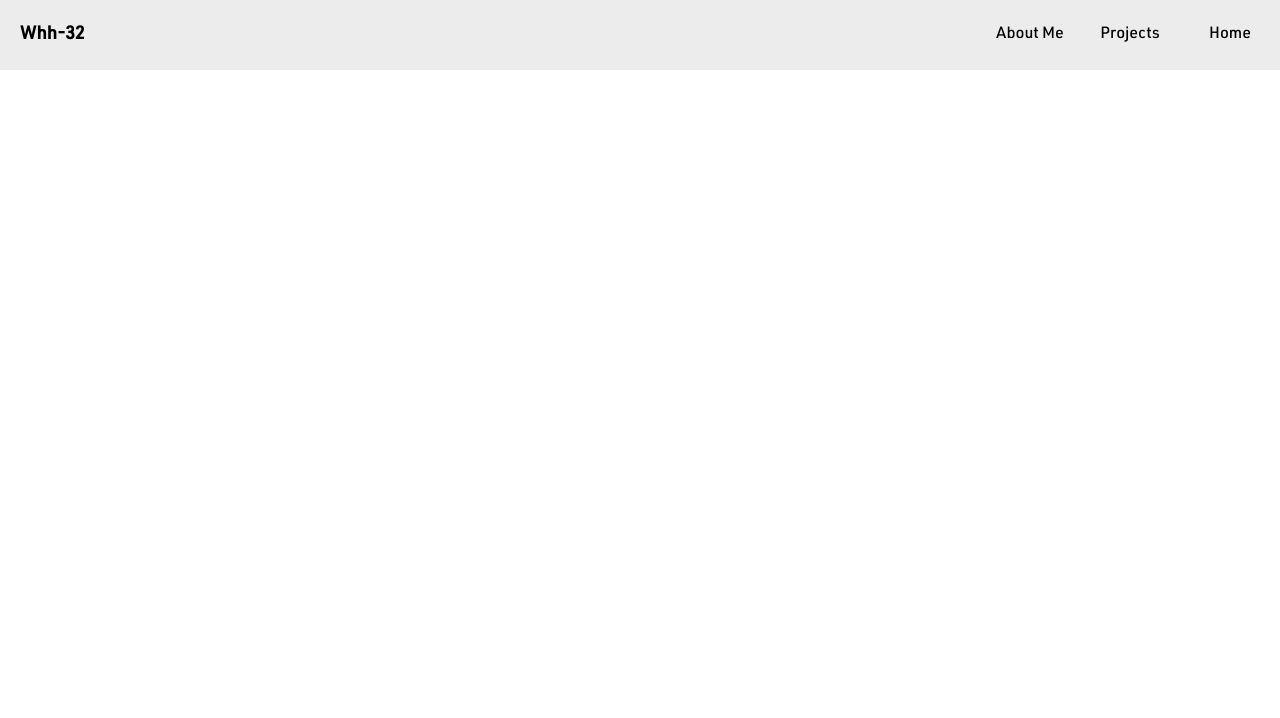
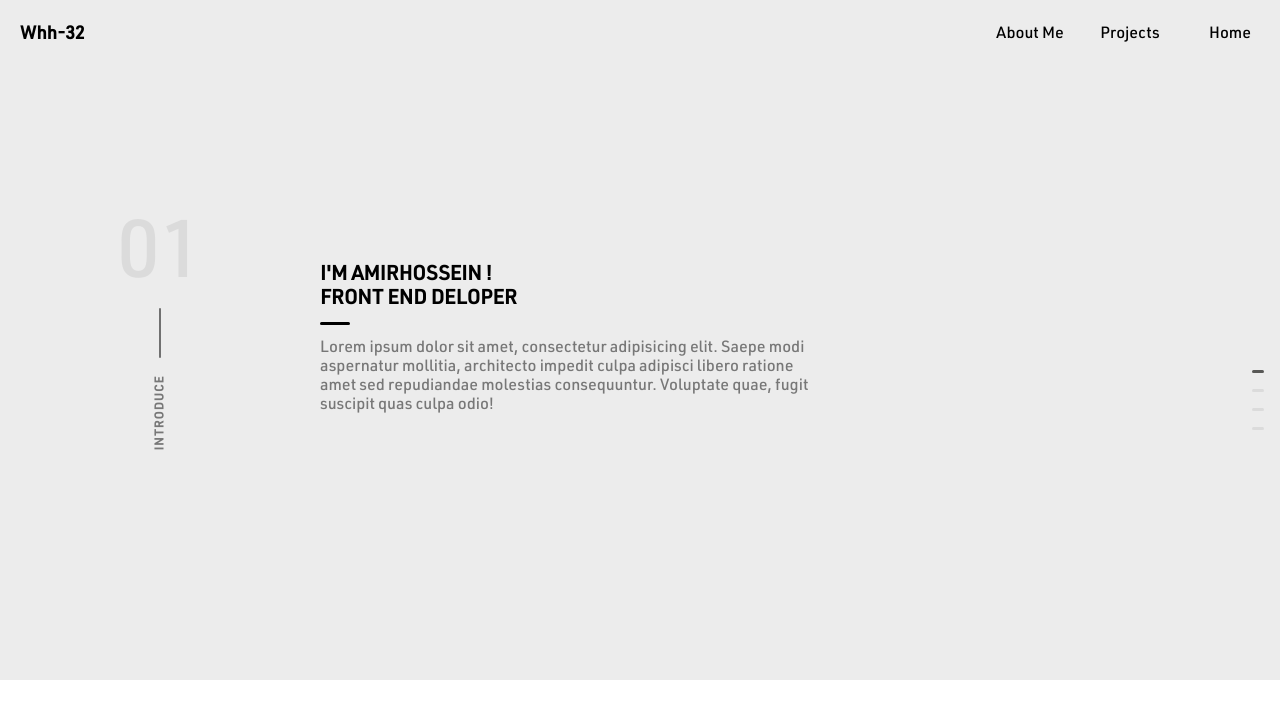
Before and after one commit to Whh-32/whh-32.github.io, a plain HTML site: page index.html in a window 1280 px wide. Shown: the top 718 px of the page. Drawn offline with Linux system fonts and the light colour scheme.

Commit message:
make first part (introduce)

```diff
--- a/css/style.css
+++ b/css/style.css
@@ -12,18 +12,18 @@
     font-family: urwdin;
 }
 
-body {
-    height: 2000px;
-}
-
 @font-face {
     font-family: urwdin;
     src: url(../tools/font/URWDIN/URWDIN-Medium.ttf);
 }
 
+/*********************************** header **************************/
+
 header {
     width: 100%;
     height: 70px;
+    position: fixed;
+    z-index: 1000;
 }
 
 .header {
@@ -76,10 +76,123 @@ header {
 .rightHeader > ul > li > a {
     display: block;
     text-decoration: none;
-    color: black;
+    color: rgb(0, 0, 0);
+}
+
+/********************************** main ****************************/
+
+.main {
+    width: 100%;
+    height: auto;
+}
+
+.parts {
+    width: 100%;
+    height: 680px;
+    display: flex;
+    background-color: var(--lightColor);
+}
+
+.leftParts {
+    width: 25%;
+    height: 100%;
+    display: flex;
+    align-items: center;
+    justify-content: center;
+    flex-flow: column;
+}
+
+.leftParts > .pageNumber > span {
+    display: block;
+    font-size: 80px;
+    color: var(--lightInLight);
+}
+
+.leftParts > .yLine > span {
+    display: block;
+    width: 2px;
+    height: 50px;
+    border-radius: 20px;
+    background-color: rgb(112, 112, 112);
+}
+
+.leftParts > .text  {
+    letter-spacing: 1px;
+    height: 110px;
+    font-size: 12px;
+    transform: rotate(-90deg);
+    color: rgb(119, 119, 119);
+    display: flex;
+    align-items: center;
+    justify-content: center;
+    font-weight: 900;
+
+}
+
+.rightParts {
+    width: 75%;
+    height: 100%;
+    display: flex;
+    align-items: flex-start;
+    justify-content: center;
+    flex-flow: column;
+}
+
+.rightParts > .title {
+    margin-bottom: 10px;
+}
+
+.rightParts > .title > span {
+    color: rgb(0, 0, 0);
+    font-size: 20px;
+    font-weight: 900;
+}
+
+.rightParts > .xLine {
+    width: 30px;
+    height: 3px;
+    border-radius: 20px;
+    margin-bottom: 15px;
+    background-color: rgb(0, 0, 0);
+}
+
+.rightParts > .description {
+    color: rgb(119, 119, 119);
+    font-size: 16px;
+    width: 500px;
 }
 
 /******************************* custom scroll bar *****************************/
+
+.customScroll {
+    position: fixed;
+    top: 50%;
+    transform: translatey(-50%);
+    right: 0;
+}
+
+.customScroll > ul {
+    display: flex;
+    flex-flow: column;
+    align-items: center;
+    justify-content: center;
+    list-style: none;
+    margin-right: 8px;
+}
+
+.customScroll > ul > li {
+    margin: 8px;
+    width: 12px;
+    height: 3px;
+    border-radius: 20px;
+    background-color: var(--lightInLight);
+    cursor: pointer;
+}
+
+.customScroll > ul > li.active {
+    background-color: var(--darkColor);
+}
+
 /* width */
 ::-webkit-scrollbar {
     width: 4px;
--- a/index.html
+++ b/index.html
@@ -25,6 +25,45 @@
             </div>
         </div>
     </header>
+    <div class="main">
+
+        <div class="customScroll">
+            <ul>
+                <li class="active"></li>
+                <li></li>
+                <li></li>
+                <li></li>
+            </ul>
+        </div>
+
+        <section class="parts">
+            <div class="leftParts">
+                <div class="pageNumber">
+                    <span>01</span>
+                </div>
+                <div class="yLine">
+                    <span></span>
+                </div>
+                <div class="text">
+                    <span>INTRODUCE</span>
+                </div>
+            </div>
+            <div class="rightParts">
+                <div class="title">
+                    <span>I'M AMIRHOSSEIN !<br>FRONT END DELOPER</span>
+                </div>
+                <div class="xLine">
+                </div>
+                <div class="description">
+                    <span>
+                        Lorem ipsum dolor sit amet, consectetur adipisicing elit. Saepe modi aspernatur mollitia,
+                        architecto impedit culpa adipisci libero ratione amet sed repudiandae molestias consequuntur.
+                        Voluptate quae, fugit suscipit quas culpa odio!
+                    </span>
+                </div>
+            </div>
+        </section>
+    </div>
 
 
     <script src="js/script.js"></script>
```
